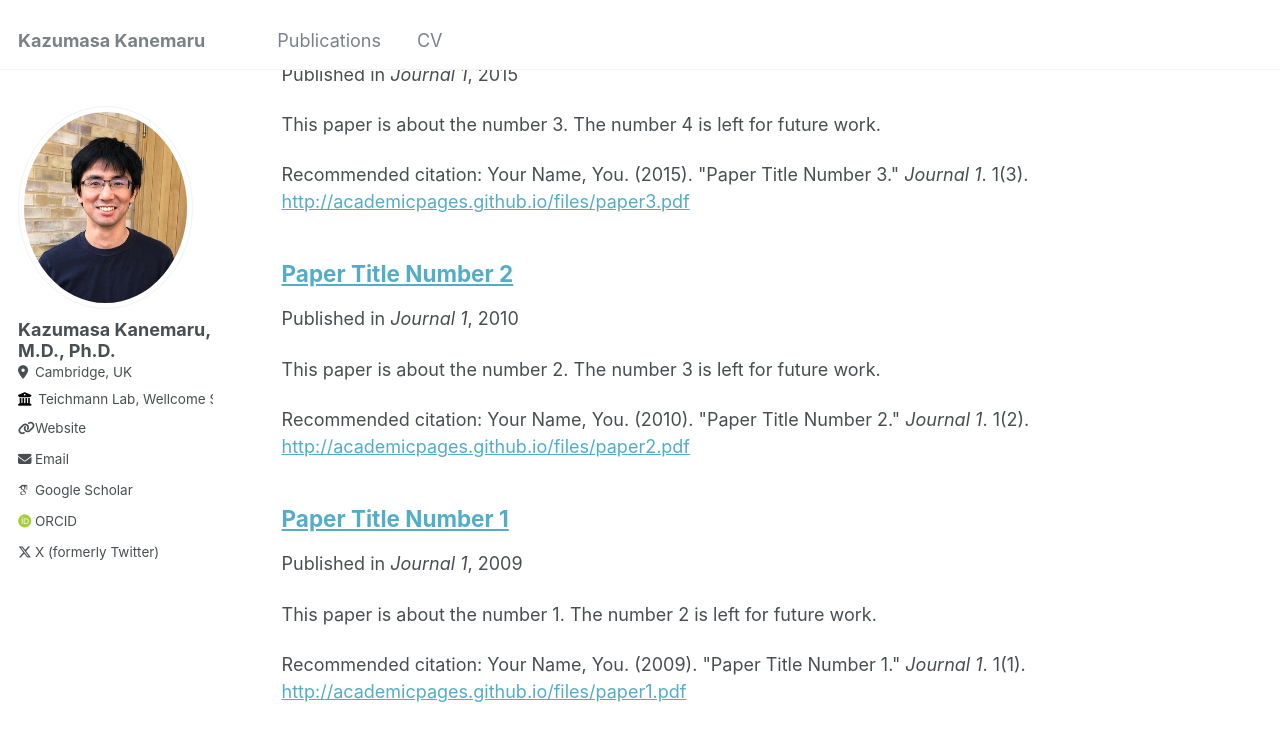
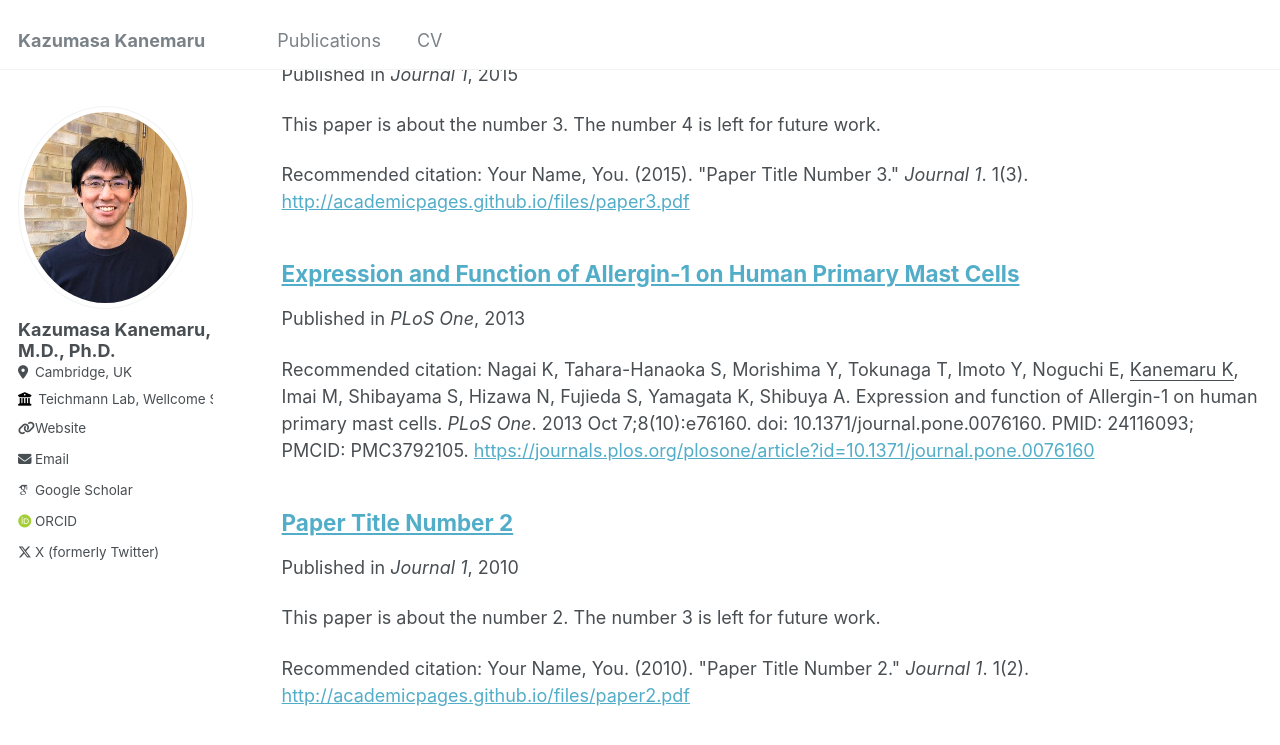
Before and after one commit to kazukane/kazukane.github.io, a Jekyll site: the page built from _pages/publications.md, in a window 1280 px wide and 900 px high, scrolled down 534 px. Shown: the top 745 px of the window. Built offline with Jekyll 4.4.1, drawn with Linux system fonts in a browser that asks for light colours; some web fonts are replaced.

Commit message:
updated publication

```diff
--- a/_publications/2009-10-01-paper-title-number-1.md
+++ /dev/null
@@ -1,12 +0,0 @@
----
-title: "Paper Title Number 1"
-collection: publications
-permalink: /publication/2009-10-01-paper-title-number-1
-excerpt: 'This paper is about the number 1. The number 2 is left for future work.'
-date: 2009-10-01
-venue: 'Journal 1'
-paperurl: 'http://academicpages.github.io/files/paper1.pdf'
-citation: 'Your Name, You. (2009). &quot;Paper Title Number 1.&quot; <i>Journal 1</i>. 1(1).'
----
-
-The contents above will be part of a list of publications, if the user clicks the link for the publication than the contents of section will be rendered as a full page, allowing you to provide more information about the paper for the reader. When publications are displayed as a single page, the contents of the above "citation" field will automatically be included below this section in a smaller font.
--- /dev/null
+++ b/_publications/2013-10-07-Human-mast-Allergin1.md
@@ -0,0 +1,10 @@
+---
+title: "Expression and Function of Allergin-1 on Human Primary Mast Cells"
+collection: publications
+permalink: /publication/2013-10-07-Human-mast-Allergin1
+excerpt: ''
+date: 2013-10-07
+venue: 'PLoS One'
+paperurl: 'https://journals.plos.org/plosone/article?id=10.1371/journal.pone.0076160'
+citation: 'Nagai K, Tahara-Hanaoka S, Morishima Y, Tokunaga T, Imoto Y, Noguchi E, <u>Kanemaru K</u>, Imai M, Shibayama S, Hizawa N, Fujieda S, Yamagata K, Shibuya A. Expression and function of Allergin-1 on human primary mast cells. <i>PLoS One</i>. 2013 Oct 7;8(10):e76160. doi: 10.1371/journal.pone.0076160. PMID: 24116093; PMCID: PMC3792105.'
+---
--- a/_publications/2023-07-12-paper-title-number-4.md
+++ b/_publications/2023-07-12-Spatially-resolved-adult-heart.md
@@ -1,7 +1,7 @@
 ---
 title: "Spatially resolved multiomics of human cardiac niches"
 collection: publications
-permalink: /publication/2023-07-12-paper-title-number-4
+permalink: /publication/2023-07-12-Spatially-resolved-adult-heart
 excerpt: ''
 date: 2023-07-12
 venue: 'Nature'
```
